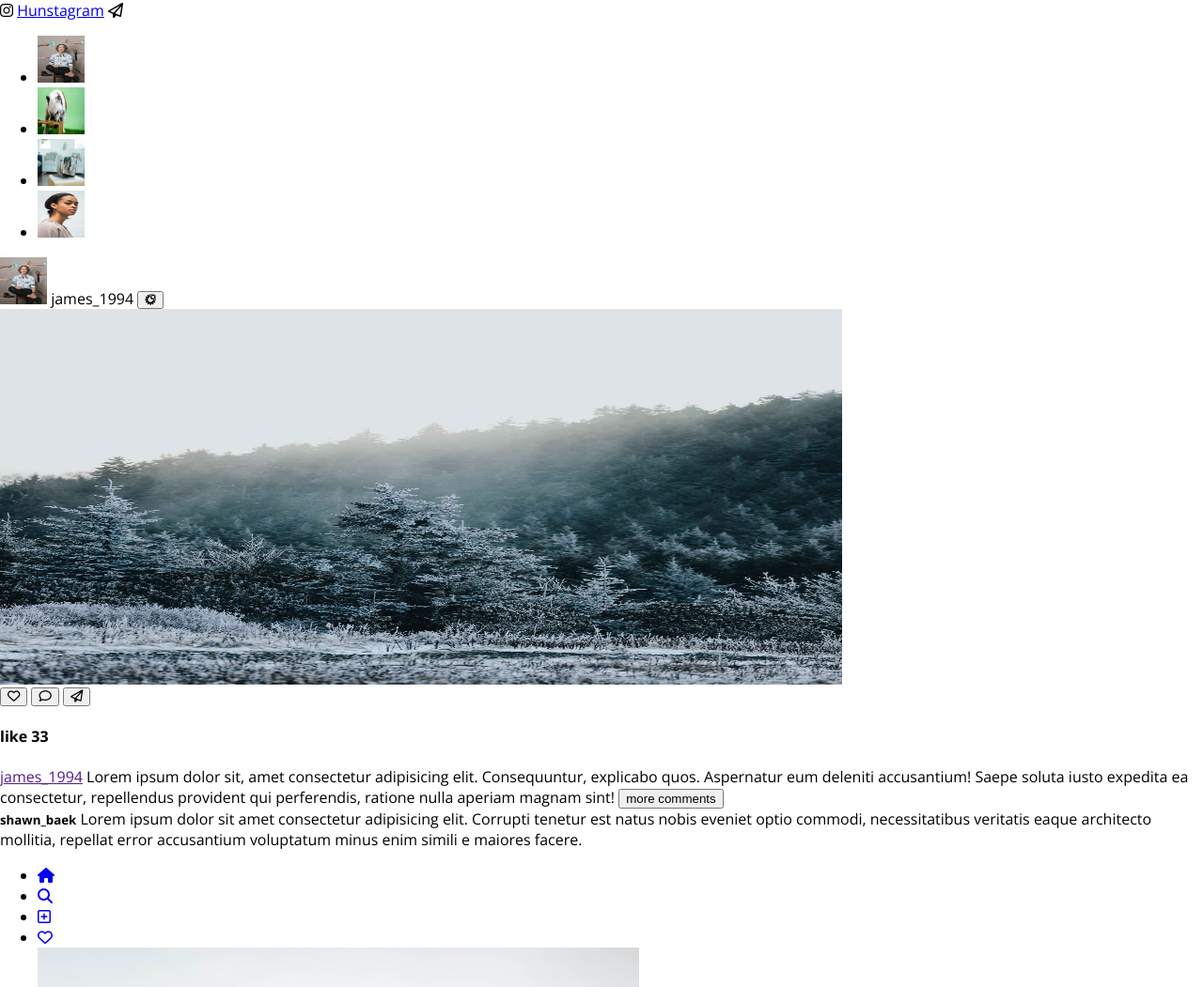
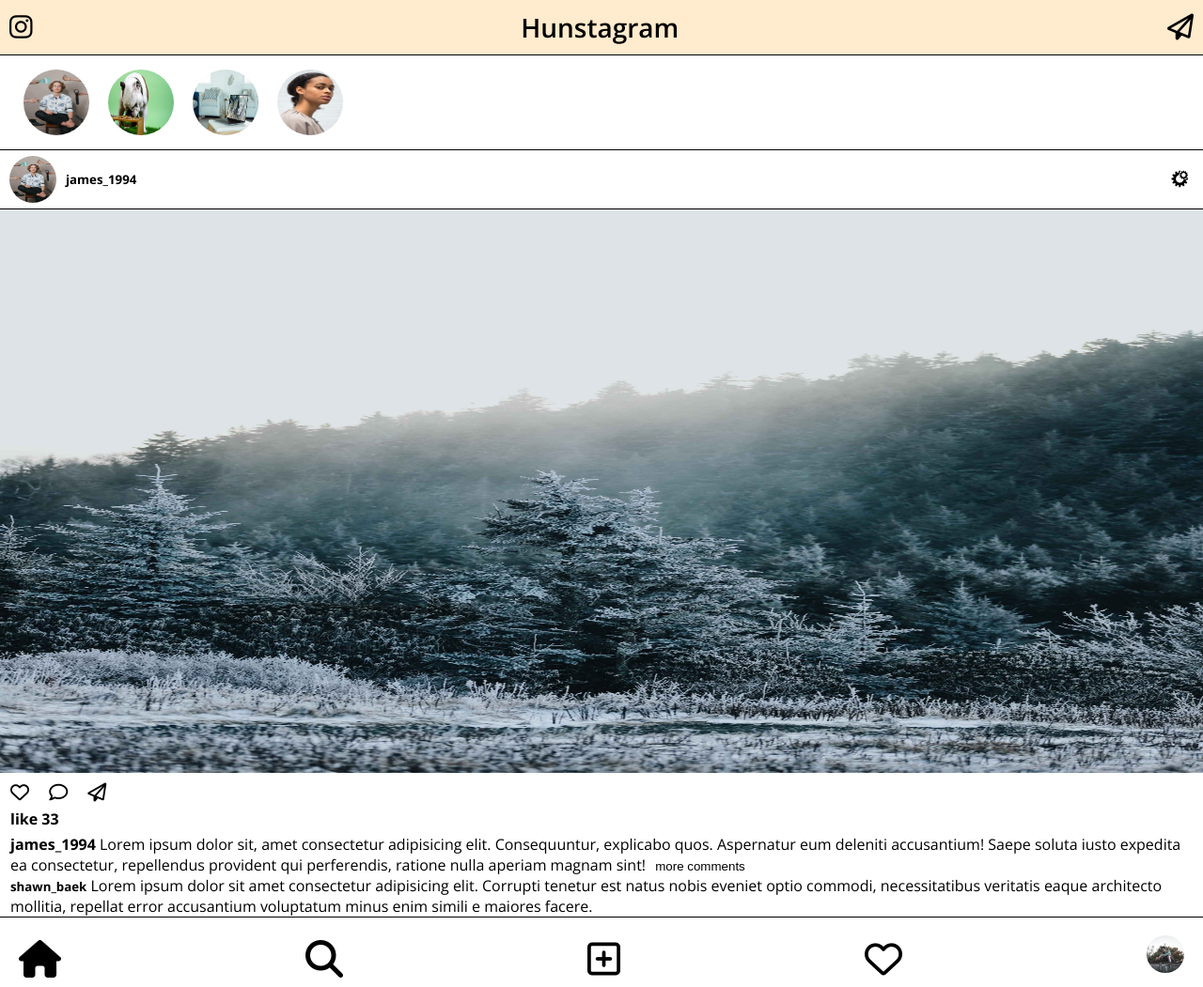
Before and after one commit to baek-shawn/instagram-clone, a plain HTML site: page home.html in a window 1280 px wide. Shown: the top 1051 px of the page at 94% size. Drawn offline with nearby package versions, Linux system fonts and the light colour scheme; a script that the page names is missing.

Commit message:
html css

```diff
--- a/home.html
+++ b/home.html
@@ -14,47 +14,62 @@
 </head>
 <body>
     <!-- title -->
-    <section>
-        <i class="fab fa-instagram"></i>
+    <section class="title">
+        <div class="title__logo">
+            <i id="title__logo-ca" class="fab fa-instagram"></i>
             <a href="#">Hunstagram</a>
-        <i class="far fa-paper-plane"></i>
+            <i id="title__logo-me" class="far fa-paper-plane"></i>
+        </div>
     </section>
 
-    <!-- head -->
+    <!-- header -->
     <header class="header">
-        <ul>
-            <li><img class="profile__img" src="imgs/profile1.jpg" alt="stoty profile1"></li>
-            <li><img class="profile__img" src="imgs/profile2.jpg" alt="stoty profile2"></li>
-            <li><img class="profile__img" src="imgs/profile3.jpg" alt="stoty profile3"></li>
-            <li><img class="profile__img" src="imgs/profile4.jpg" alt="stoty profile4"></li>
-        </ul>
+        <div class="header__img">
+            <img class="header__img__item" src="imgs/profile1.jpg" alt="stoty profile1">
+            <img class="header__img__item" src="imgs/profile2.jpg" alt="stoty profile2">
+            <img class="header__img__item" src="imgs/profile3.jpg" alt="stoty profile3">
+            <img class="header__img__item" src="imgs/profile4.jpg" alt="stoty profile4">
+
+        </div>
+
     </header>
 
     <!-- main -->
     <main class="main">
-        <img class="main__profile profile__img "src="imgs/profile1.jpg">
-        <span class="main__profile-id">james_1994</span>
+        <div class="main__profile">
+            <img class="main__profile__img" src="imgs/profile1.jpg">
+            <h5 class="main__profile-id">james_1994</h5>
             <button class="main__togle-btn">
                 <i class="fab fa-whmcs"></i>
             </button>
+        </div>
+
+
         <img class="main__img" src="imgs/image1.jpg">
-        <button class="main__like-btn">
+        <div class="main__img__btn">
+            <button class="main__img__btn-item">
                 <i class="far fa-heart"></i>
             </button>
-        <button class="main__like-btn">
+            <button class="main__img__btn-item">
                 <i class="far fa-comment"></i>
             </button>
-        <button class="main__like-btn">
+            <button class="main__img__btn-item">
                 <i class="far fa-paper-plane"></i>
         </button>
-        <h4>like 33</h4>
-        <a href="">james_1994</a>
-        <span class="main__img-description">Lorem ipsum dolor sit, amet consectetur adipisicing elit.
+
+        </div>
+
+        <h4 class="main__img-like">like 33</h4>
+        <div class="main__img__description">
+            <a href="profile.html"><b>james_1994</b></a>
+            <span class="main__img__description-ex">Lorem ipsum dolor sit, amet consectetur adipisicing elit.
                 Consequuntur, explicabo quos. Aspernatur eum deleniti accusantium! Saepe soluta iusto expedita
                 ea consectetur, repellendus provident qui perferendis, ratione nulla aperiam magnam sint!</span>
-        <button class="main__img-pluscomments">
+            <button class="main__img__description-plus">
                 more comments
             </button>
+        </div>
+
         <div class="main__img-comments">
             <h5 class="main__img-comments-id">shawn_baek</h5>  Lorem ipsum dolor sit amet consectetur adipisicing elit. Corrupti tenetur est natus nobis eveniet optio commodi,
              necessitatibus veritatis eaque architecto mollitia, repellat error accusantium voluptatum minus enim simili
@@ -87,8 +102,8 @@
 
             </li>
             <li class="nav__list-item">
-                <a href="profile.html" class="nav__list-link">
-                    <img src="imgs/mine.jpg" alt="">
+                <a href="profile.html"  class="nav__list-link">
+                    <img id="nav__list-profile" src="imgs/mine.jpg" alt="">
                 </a>
 
             </li>
@@ -96,8 +111,12 @@
 
     </nav>
 
+
+
     <!-- loading -->
     <div class="loadingpage">
+        <i class="fab fa-instagram"></i>
+        <h1>Please make your screen small!😱😱</h1>
 
     </div>
 
--- a/style.css
+++ b/style.css
@@ -7,27 +7,165 @@
 
 /* universal tags */
 
-
 body{
     font-family: 'Open Sans', sans-serif;
     margin: 0;
+}
+
+a{
+    text-decoration: none;
+    color:black;
+}
+
+ul {
+    list-style-type: none;
+  }
+
+button{
+    background-color: transparent;
+    cursor: pointer;
+    border: none;
+    outline: none;
+}
+
+
+
+/* title */
+
+.title{
+
+    position: fixed;
+    top:0;
+    width: 100%;
+    margin: 0;
+    background-color: blanchedalmond;
+    color:black;
+}
+
+.title__logo{
+    display: flex;
+    justify-content: space-between;
+    align-items: center;
+    font-size: 28px;
+    font-weight: 600;
+    padding:10px;
+    border-bottom: 1px solid black;
 
 }
 
 
 
+/* header */
+
+.header{
+    border-bottom: 1px solid black;
+    margin-top: 59px;
+}
 
 
-.profile__img{
+.header__img{
+    display: flex;
+
+    padding:15px;
+}
+
+.header__img__item{
+    width:70px;
+    height: 70px;
+    border-radius: 50%;
+    margin: 0px 10px;
+}
+
+
+
+/* main */
+
+.main__profile{
+    display: flex;
+    align-items: center;
+    border-bottom: 1px solid black;
+}
+
+.main__profile__img{
     width:50px;
     height: 50px;
+    border-radius: 50%;
+    margin: 5px 10px;
+
+
+}
+
+.main__togle-btn{
+    font-size: 20px;
+    margin-left: auto;
+    margin-right: 10px;
 }
 
 .main__img{
-    width:70%;
-    height: 50%;
+    width:100%;
+    height: 75%;
     display: block;
 }
+
+.main__img__btn-item{
+    font-size: 20px;
+    margin-top: 10px;
+    margin-left: 5px;
+}
+
+.main__img-like{
+
+    margin: 5px;
+    margin-top: 5px;
+    padding: 0px 6px;
+
+}
+
+.main__img__description{
+    margin-left: 5px;
+    padding: 0px 6px;
+}
+
+.main__img-comments{
+    margin-left: 5px;
+    padding: 0px 6px;
+}
+
+
 .main__img-comments-id{
     display: inline;
 }
+
+/* navbar */
+
+.nav{
+    border-top: 1px solid black;
+
+
+
+}
+
+.nav__list{
+    display: flex;
+    justify-content: space-between;
+    padding: 0px 20px;
+
+}
+
+
+
+.nav__list-item{
+    font-size: 40px;
+}
+
+
+
+#nav__list-profile{
+    width: 40px;
+    height: 40px;
+    border-radius: 50%;
+}
+
+.loadingpage{
+    display: none;
+}
```
Lines whose indentation alone changed are shown as unchanged.
